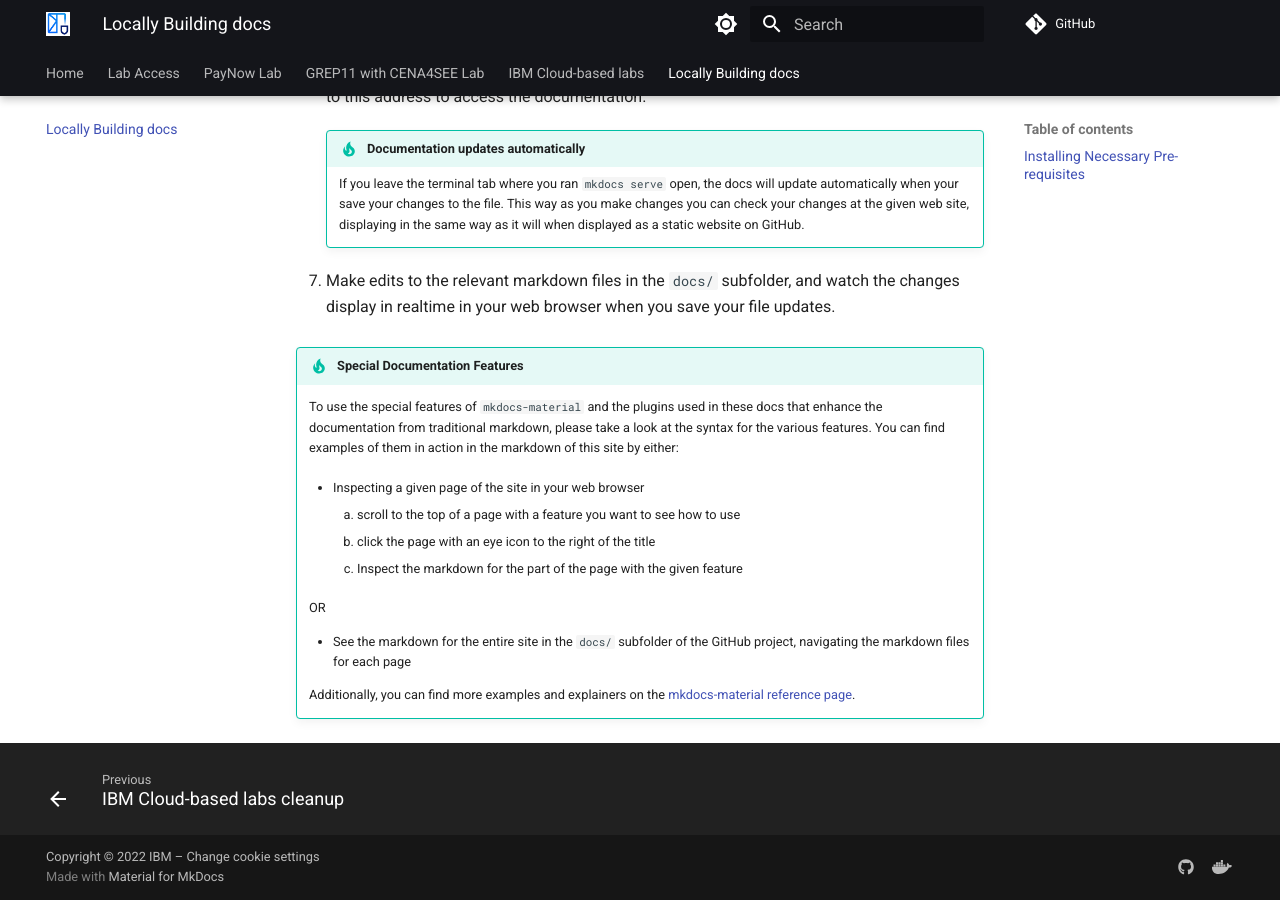
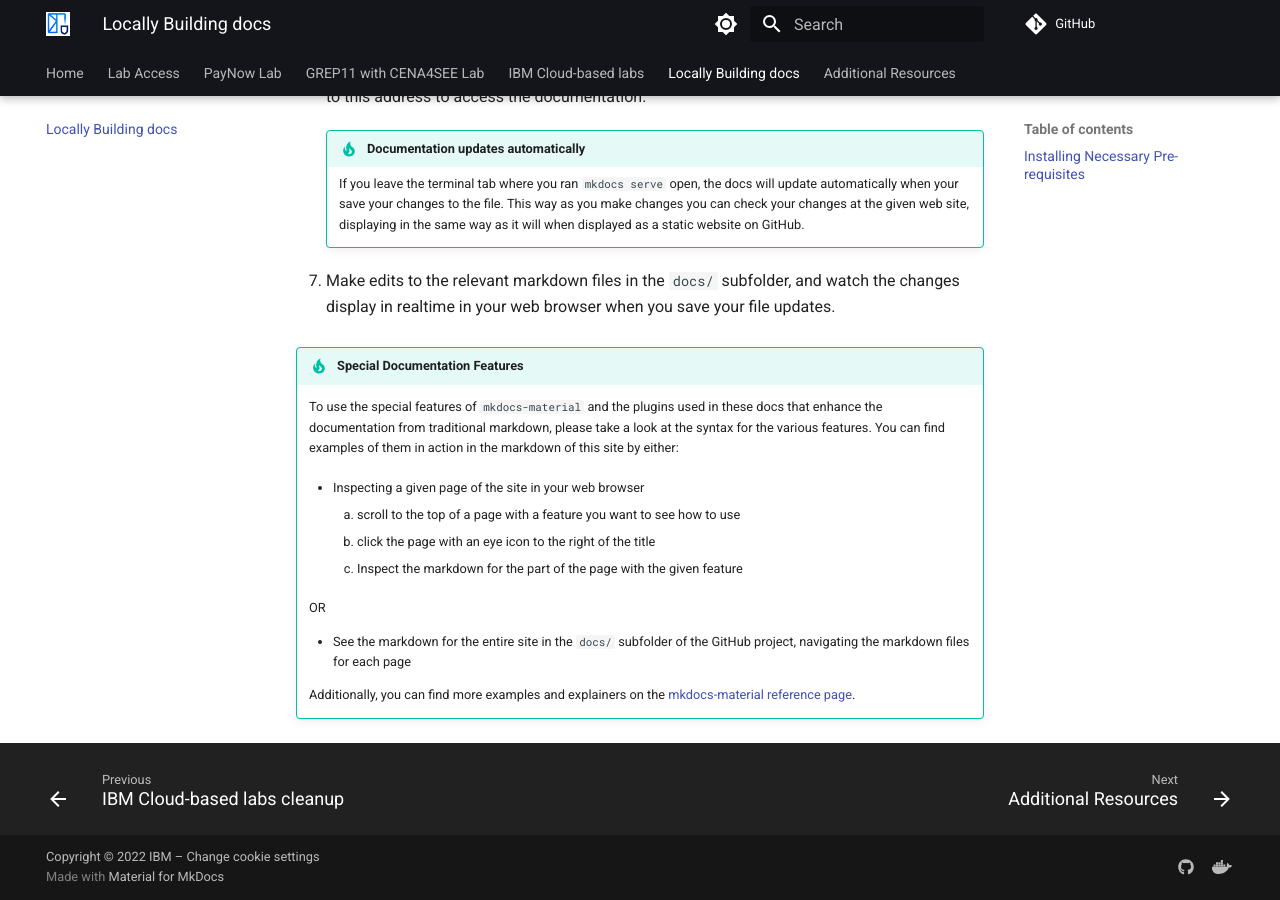
Before and after one commit to ibm-wsc/ConfidentialComputingOnLinuxONE, an MkDocs documentation site: the page built from docs/localdocbuild.md, in a window 1280 px wide and 900 px high, scrolled down 957 px. Built offline with MkDocs 1.6.1 and Material for MkDocs 9.7.7, drawn with Linux system fonts in a browser that asks for light colours; comment, search, counter and statistics services are not loaded.

Commit message:
add Additional Resources section

```diff
--- /dev/null
+++ b/docs/additionalResources.md
@@ -0,0 +1,3 @@
+# Additional Resources
+
+This page is under construction.
--- a/mkdocs.yml
+++ b/mkdocs.yml
@@ -58,6 +58,7 @@
     - IBM Cloud-based labs cleanup: lab/cloud/cleanup/cleanup.md
 
   - Locally Building docs: localdocbuild.md
+  - Additional Resources: additionalResources.md
 
 theme:
   favicon: images/HPVS2.1.xGraphic.png
```
